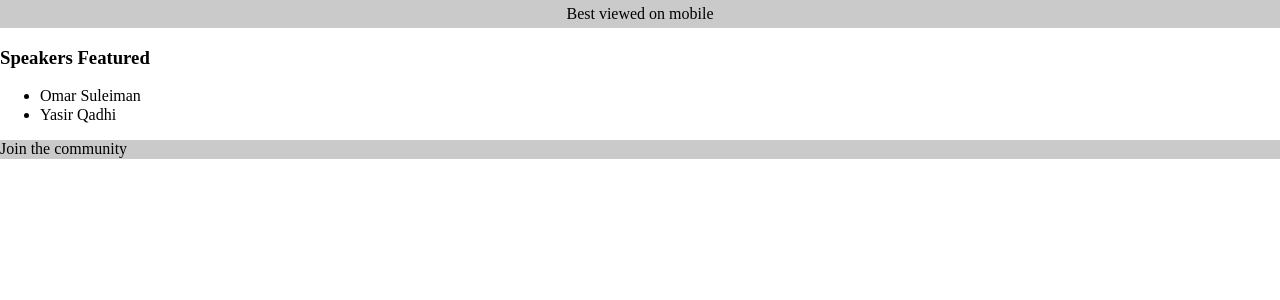
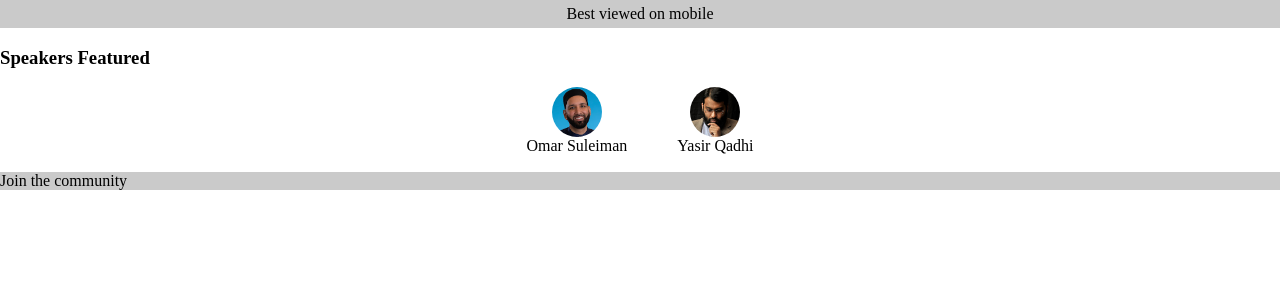
Before and after one commit to sajidmohd717/islamic-lectures-react, a React (Vite) app: page / in a window 1280 px wide. Shown: the top 300 px of the page. Built offline with nearby package versions, Linux system fonts and the light colour scheme.

Commit message:
managed to add images & added section on speakers featured and populated it slightly

```diff
--- a/src/Speakers.jsx
+++ b/src/Speakers.jsx
@@ -1,23 +1,30 @@
+import omarsuleiman from './assets/omar_suleiman_profile.jpg'
+import yasirqadhi from './assets/yasir_qadhi_profile.jpg'
+
+
 function Speakers() {
   const speakersList = [
     {
       speaker: "Omar Suleiman",
-      image: 'later',
+      image: omarsuleiman,
     },
     {
       speaker: "Yasir Qadhi",
-      image: 'later',
+      image: yasirqadhi,
     },
   ];
 
   return (
     <>
       <h3>Speakers Featured</h3>
-      <ul>
+      <div className='speakers-div-container'>
         {speakersList.map((speakerObj, index) => (
-          <li key={index}>{speakerObj.speaker}</li>
+          <div className='speaker-div'>
+            <img className='speaker-image' src={speakerObj.image} alt="" />
+            <span>{speakerObj.speaker}</span>
+          </div>
         ))}
-      </ul>
+      </div>
     </>
   );
 }
--- a/src/index.css
+++ b/src/index.css
@@ -13,3 +13,21 @@ header {
 footer {
   background-color: rgb(202, 202, 202);
 }
+
+.speaker-image {
+  width: 50px;
+  height: auto;
+  border-radius: 30px;
+}
+
+.speakers-div-container {
+  display: flex;
+  gap: 50px;
+  justify-content: center;
+}
+
+.speaker-div {
+  display: flex;
+  flex-direction: column;
+  align-items: center;
+}
```
Also changed, not shown: src/assets/omar_suleiman_profile.jpg (added), src/assets/yasir_qadhi_profile.jpg (added).
